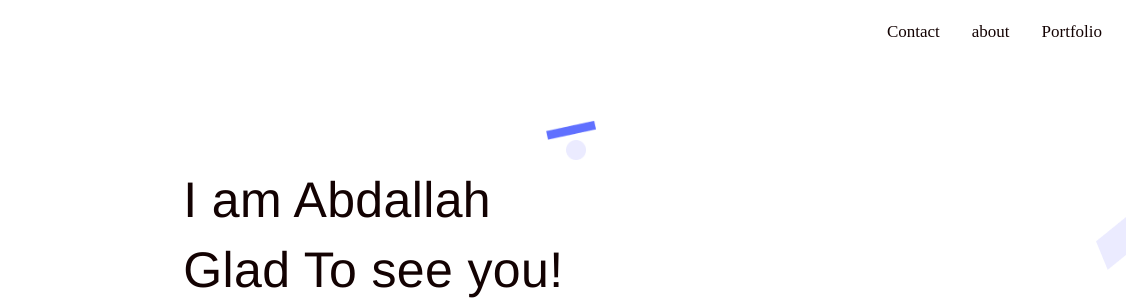
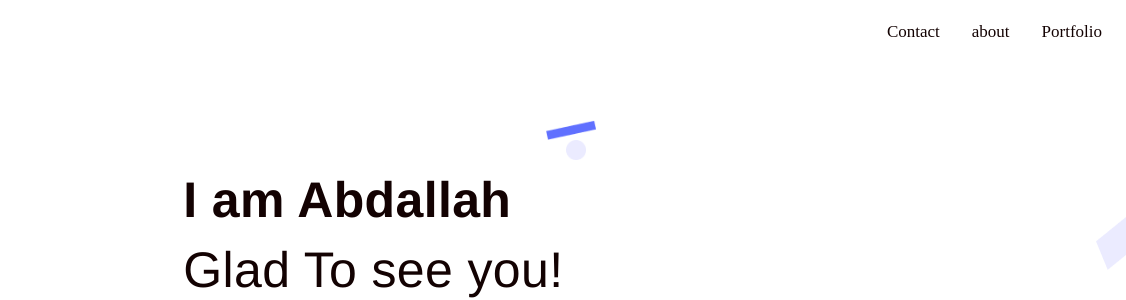
Before and after one commit to AbdallahJumah95/Abdallahs-coding-pprtfolio-, a website: page index.html in a window 1280 px wide. Shown: the top 300 px of the page, 154-1280 px from the left. Drawn offline with Linux system fonts and the light colour scheme.

Commit message:
adjust CSS

```diff
--- a/index.css
+++ b/index.css
@@ -65,11 +65,10 @@
   font-family: 'Franklin Gothic Medium', 'Arial Narrow', Arial, sans-serif;
   font-style: normal;
   font-size: 50px;
-  font-weight: 100;
+  font-weight: 100px;
   line-height: 28px;
   color: #130202;
   flex: none;
-  order: 1;
 }
 
 .h2 {
```
